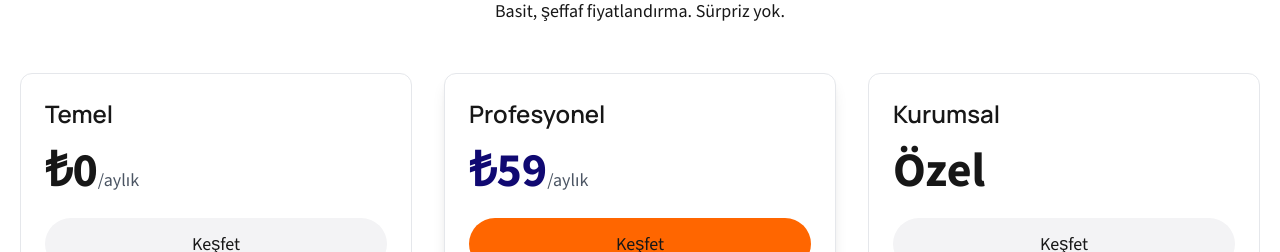
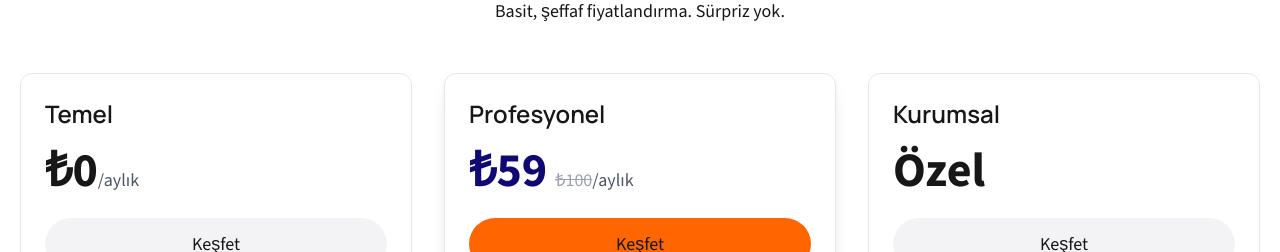
Before and after one commit to Ogrenio/ogrenio.github.io, a Next.js app: page / in a window 1280 px wide. Shown: the part 5000-5252 px from the top of the page. Built offline with nearby package versions, Linux system fonts and the light colour scheme.

Commit message:
100 tlden indirim

```diff
--- a/src/components/Pricing/PricingColumn.tsx
+++ b/src/components/Pricing/PricingColumn.tsx
@@ -17,7 +17,14 @@ const PricingColumn: React.FC<Props> = ({ tier, highlight }: Props) => {
                 <h3 className="text-2xl font-semibold mb-4">{name}</h3>
                 <p className="text-3xl md:text-5xl font-bold mb-6">
                     <span className={clsx({ "text-secondary": highlight })}>
-                        {typeof price === 'number' ? `₺${price}` : price}
+                        {typeof price === 'number' ? (
+                            <>
+                                <span>₺{price}</span>
+                                {name === 'Profesyonel' && (
+                                    <span className="text-lg font-normal text-gray-400 line-through ml-2">₺100</span>
+                                )}
+                            </>
+                        ) : price}
                     </span>
                     {typeof price === 'number' && <span className="text-lg font-normal text-gray-600">/aylık</span>}
                 </p>
```
